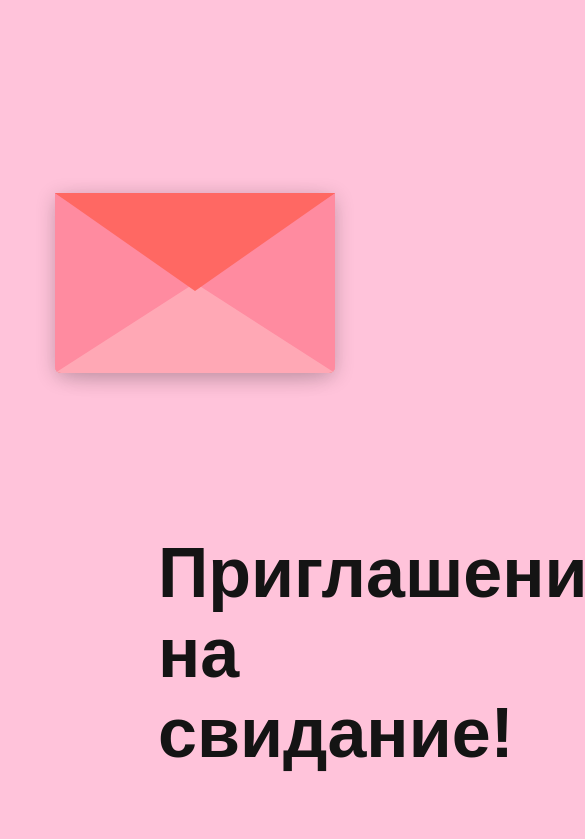
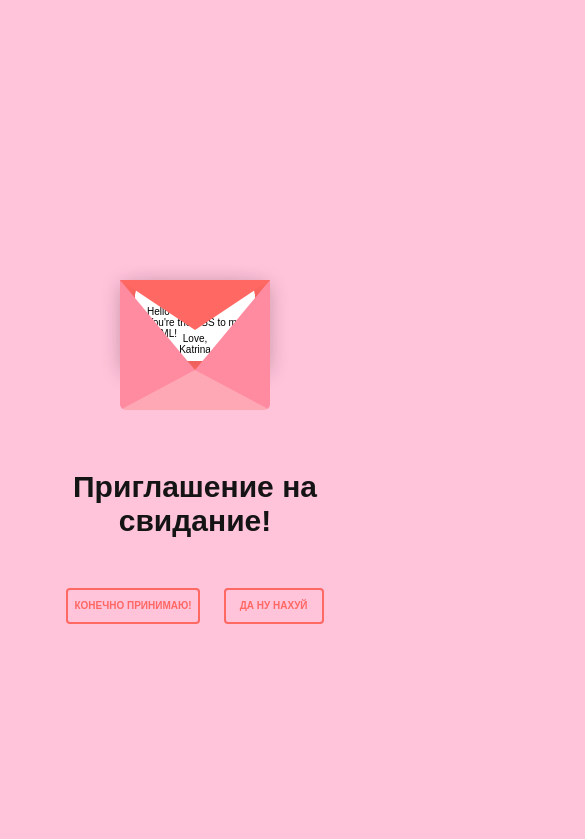
Before and after one commit to w311-qt/invitation, a plain HTML site: page index.html in a window 390 px wide. Shown: the part 5-844 px from the top of the page, 585 px wide, since content can reach past the window. Drawn offline with nearby package versions, Linux system fonts and the light colour scheme.

Commit message:
Update index.css

```diff
--- a/index.css
+++ b/index.css
@@ -1,9 +1,19 @@
 body {
     background-color: #ffc3da;
+    margin: 0;
+    padding: 0;
+    display: flex;
+    flex-direction: column;
+    align-items: center;
+    justify-content: center;
+    min-height: 100vh;
 }
 
 .envelope-wrapper {
     height: 380px;
+    display: flex;
+    align-items: center;
+    justify-content: center;
 }
 
 #envelope {
@@ -12,9 +22,6 @@ body {
     width: 280px;
     border-bottom-left-radius: 6px;
     border-bottom-right-radius: 6px;
-    margin-left: auto;
-    margin-right: auto;
-    top: 50%;
     background-color: #FF6863;
     box-shadow: 0 4px 20px rgba(0, 0, 0, 0.2);
 }
@@ -200,6 +207,7 @@ body {
 
 .reset {
     text-align: center;
+    margin-top: 20px;
 }
 
 .reset button {
@@ -213,8 +221,7 @@ body {
     display: inline-block;
     font-size: 14px;
     text-transform: uppercase;
-    margin: 20px;
-    margin-top: 100px;
+    margin: 10px;
     padding: 10px;
     line-height: 2em;
     text-decoration: none;
@@ -231,7 +238,96 @@ body {
 .valentine {
     text-align: center;
     font-family: Arial, Helvetica, sans-serif;
-    color:rgb(20, 20, 20);
+    color: rgb(20, 20, 20);
     font-size: 70px;
-    margin: 150px;
+    margin: 50px 20px;
 }
+
+/* Медиазапросы для адаптивности */
+@media (max-width: 768px) {
+    .envelope-wrapper {
+        height: 300px;
+    }
+
+    #envelope {
+        width: 200px;
+        height: 120px;
+    }
+
+    .flap {
+        border-top: 70px solid #FF6863;
+        border-left: 100px solid transparent;
+        border-right: 100px solid transparent;
+        border-bottom: 60px solid transparent;
+    }
+
+    .pocket {
+        border-left: 100px solid #FF8BA0;
+        border-right: 100px solid #FF8BA0;
+        border-bottom: 60px solid #FFA8B5;
+    }
+
+    .letter {
+        width: 85%;
+        height: 90%;
+    }
+
+    .words {
+        font-size: 12px;
+    }
+
+    .valentine {
+        font-size: 40px;
+        margin: 30px 10px;
+    }
+
+    .reset button {
+        min-width: 120px;
+        font-size: 12px;
+        padding: 8px;
+    }
+}
+
+@media (max-width: 480px) {
+    .envelope-wrapper {
+        height: 250px;
+    }
+
+    #envelope {
+        width: 150px;
+        height: 90px;
+    }
+
+    .flap {
+        border-top: 50px solid #FF6863;
+        border-left: 75px solid transparent;
+        border-right: 75px solid transparent;
+        border-bottom: 40px solid transparent;
+    }
+
+    .pocket {
+        border-left: 75px solid #FF8BA0;
+        border-right: 75px solid #FF8BA0;
+        border-bottom: 40px solid #FFA8B5;
+    }
+
+    .letter {
+        width: 80%;
+        height: 85%;
+    }
+
+    .words {
+        font-size: 10px;
+    }
+
+    .valentine {
+        font-size: 30px;
+        margin: 20px 10px;
+    }
+
+    .reset button {
+        min-width: 100px;
+        font-size: 10px;
+        padding: 6px;
+    }
+}
```
